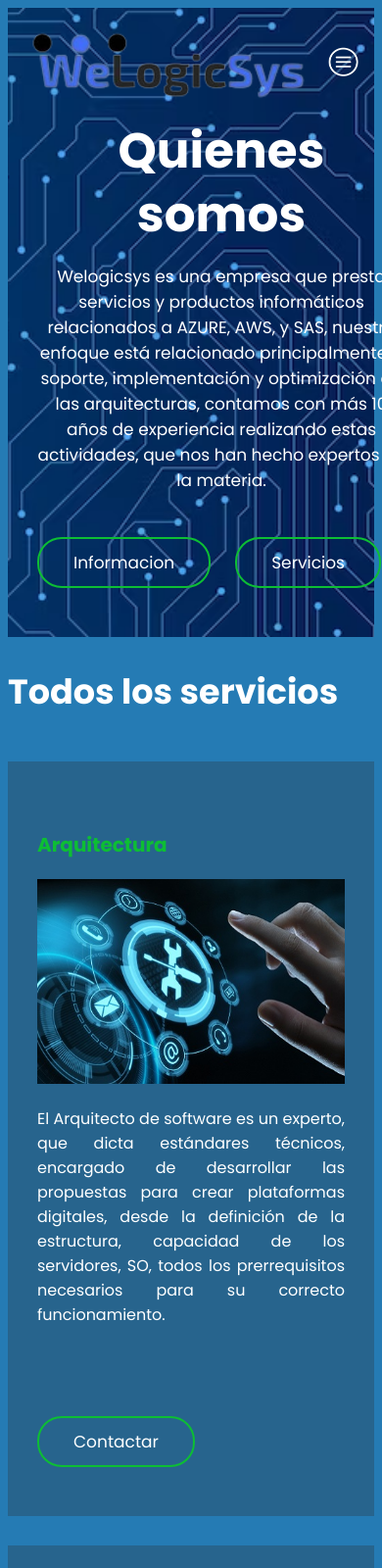
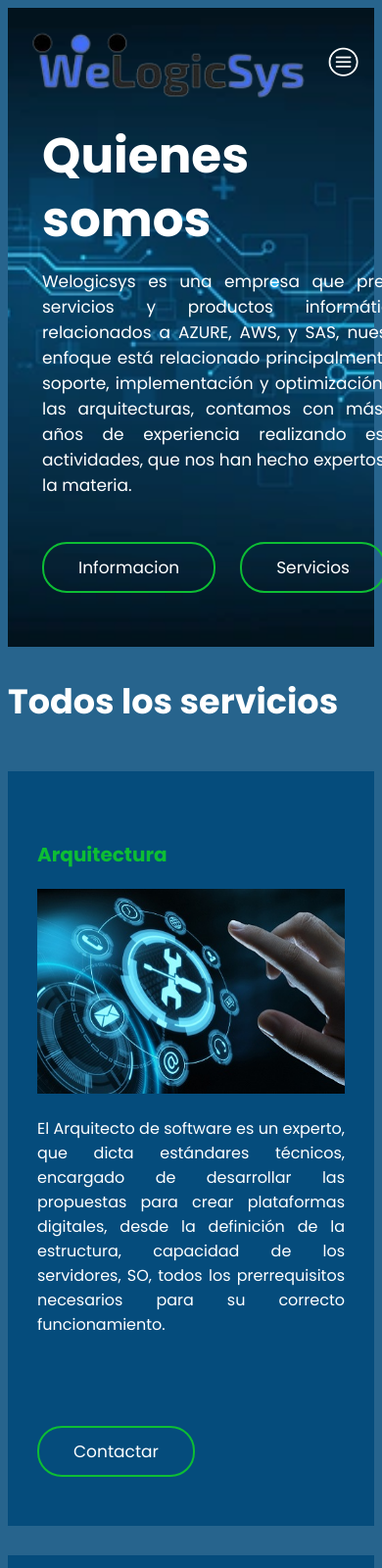
Before and after one commit to HernanYohan/WebWelogicSys, a plain HTML site: page servicios.html in a window 390 px wide. Shown: the top 1600 px of the page at 98% size. Drawn offline with Linux system fonts and the light colour scheme.

Commit message:
Cambio de master page, homologar demas paginas

```diff
--- a/styleContacto.css
+++ b/styleContacto.css
@@ -12,7 +12,7 @@
 body {
     font-family: "Poppins", sans-serif;
     /*Estilo de letra a utilizar*/
-    background-color: rgb(37, 123, 180);
+    background-color: rgb(39, 100, 141);
     /*Color de fondo de la pagina*/
     color: white;
     /*Color de letra del cuerpo la pagina*/
@@ -30,7 +30,7 @@ img {
 }
 
 .header {
-    background-image: url(Imagenes/fondo3.avif);
+    background-image: url(Imagenes/fondo10.webp);
     /*Imagen de fondo de la cabecera de la pagina (Header)*/
     background-position: center center;
     /*position de la imagen (Header)*/
@@ -104,6 +104,7 @@ img {
 .header-content {
     display: flex;
     text-align: justify;
+    margin: 5px
 }
 
 .header-txt {
@@ -190,7 +191,7 @@ h2 {
 }
 
 .product-1 {
-    background-color: rgb(39, 100, 141);
+    background-color: rgb(5, 76, 124);
     /*Color de fondo de la seccion de servicios*/
 }
 
@@ -224,7 +225,7 @@ h3 {
 }
 
 .contact-content2 {
-    background-color: rgb(39, 100, 141);
+    background-color: rgb(5, 76, 124);
     text-align: center;
     padding: 50px;
     border-radius: 80px;
@@ -368,7 +369,7 @@ input {
         top: 100%;
         left: 0;
         right: 0;
-        background-color: rgb(39, 100, 141);
+        background-color: rgb(5, 76, 124);
         display: none;
     }
 
--- a/stylePqr.css
+++ b/stylePqr.css
@@ -12,7 +12,7 @@
 body {
     font-family: "Poppins", sans-serif;
     /*Estilo de letra a utilizar*/
-    background-color: rgb(37, 123, 180);
+    background-color: rgb(39, 100, 141);
     /*Color de fondo de la pagina*/
     color: white;
     /*Color de letra del cuerpo la pagina*/
@@ -30,7 +30,7 @@ img {
 }
 
 .header {
-    background-image: url(Imagenes/fondo3.avif);
+    background-image: url(Imagenes/fondo10.webp);
     /*Imagen de fondo de la cabecera de la pagina (Header)*/
     background-position: center center;
     /*position de la imagen (Header)*/
@@ -104,6 +104,7 @@ img {
 .header-content {
     display: flex;
     text-align: justify;
+    margin: 5px
 }
 
 .header-txt {
@@ -271,7 +272,7 @@ h2 {
 }
 
 .product-1 {
-    background-color: rgb(39, 100, 141);
+    background-color: rgb(5, 76, 124);
     /*Color de fondo de la seccion de servicios*/
 }
 
@@ -298,14 +299,14 @@ h3 {
 }
 
 .contact-content {
-    background-color: rgb(39, 100, 141);
+    background-color: rgb(5, 76, 124);
     text-align: center;
     padding: 50px;
     border-radius: 50px;
 }
 
 .contact-content2 {
-    background-color: rgb(39, 100, 141);
+    background-color: rgb(5, 76, 124);
     text-align:center;
     padding: 50px;
     border-radius: 50px;
@@ -385,7 +386,7 @@ input {
         top: 100%;
         left: 0;
         right: 0;
-        background-color:  rgb(39, 100, 141);
+        background-color: rgb(5, 76, 124);
         display: none;
     }
 
@@ -407,7 +408,7 @@ input {
     }
 
     .header-txt {
-        text-align: jus;
+        text-align: justify;
         flex-basis: 100%;
 
     }
--- a/styleServicios.css
+++ b/styleServicios.css
@@ -12,7 +12,7 @@
 body {
     font-family: "Poppins", sans-serif;
     /*Estilo de letra a utilizar*/
-    background-color: rgb(37, 123, 180);
+    background-color: rgb(39, 100, 141);
     /*Color de fondo de la pagina*/
     color: white;
     /*Color de letra del cuerpo la pagina*/
@@ -30,7 +30,7 @@ img {
 }
 
 .header {
-    background-image: url(Imagenes/fondo3.avif);
+    background-image: url(Imagenes/fondo10.webp);
     /*Imagen de fondo de la cabecera de la pagina (Header)*/
     background-position: center center;
     /*position de la imagen (Header)*/
@@ -104,6 +104,7 @@ img {
 .header-content {
     display: flex;
     text-align: justify;
+    margin: 5px
 }
 
 .header-txt {
@@ -190,6 +191,7 @@ h2 {
 .popular-content {
     display: flex;
     justify-content: space-between;
+
 }
 
 .popular-content img {
@@ -205,7 +207,7 @@ h2 {
 }
 
 .product-1 {
-    background-color: rgb(39, 100, 141);
+    background-color: rgb(5, 76, 124);
     text-align: justify;
     /*Color de fondo de la seccion de servicios*/
 }
@@ -233,14 +235,14 @@ h3 {
 }
 
 .contact-content {
-    background-color: rgb(39, 100, 141);
+    background-color: rgb(5, 76, 124);
     text-align: center;
     padding: 50px;
     border-radius: 50px;
 }
 
 .contact-content2 {
-    background-color: rgb(39, 100, 141);
+    background-color: rgb(5, 76, 124);
     text-align:center;
     padding: 50px;
     border-radius: 50px;
@@ -320,7 +322,7 @@ input {
         top: 100%;
         left: 0;
         right: 0;
-        background-color:  rgb(39, 100, 141);
+        background-color:  rgb(5, 76, 124);
         display: none;
     }
 
@@ -342,7 +344,7 @@ input {
     }
 
     .header-txt {
-        text-align: center;
+        text-align: justify;
         flex-basis: 100%;
     }
 
```
Also changed, not shown: contacto.html (+4 -1 lines).
